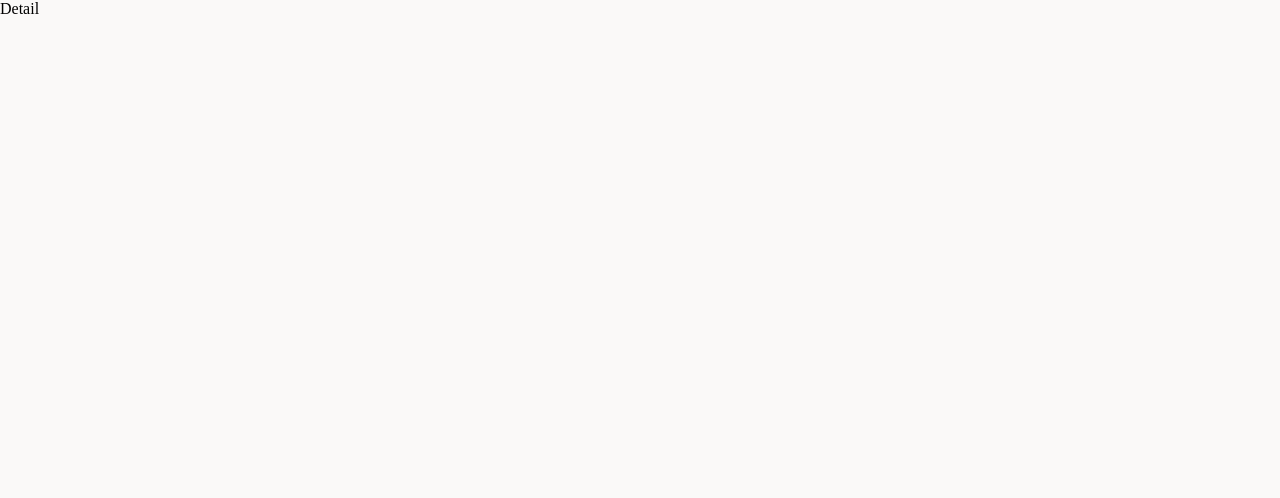
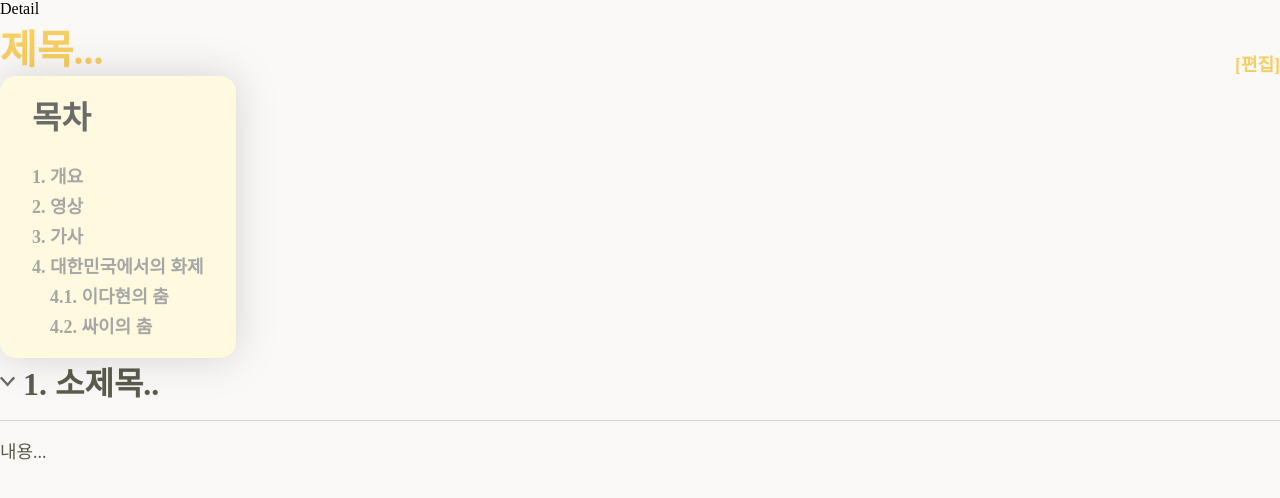
Before and after one commit to likelion-Bridge/memeki-front, a React (Create React App) app: page /detail in a window 1280 px wide. Shown: the top 498 px of the page. Built offline with nearby package versions, Linux system fonts and the light colour scheme; a web font is replaced by a local one.

Commit message:
Feat - detail 컴포넌들s 생성(#18)

```diff
--- a/package.json
+++ b/package.json
@@ -38,5 +38,8 @@
       "last 1 firefox version",
       "last 1 safari version"
     ]
+  },
+  "devDependencies": {
+    "@babel/plugin-proposal-private-property-in-object": "^7.21.11"
   }
 }
--- a/public/index.html
+++ b/public/index.html
@@ -1,14 +1,11 @@
-<!DOCTYPE html>
+<!doctype html>
 <html lang="en">
   <head>
     <meta charset="utf-8" />
     <link rel="icon" href="%PUBLIC_URL%/favicon.ico" />
     <meta name="viewport" content="width=device-width, initial-scale=1" />
     <meta name="theme-color" content="#000000" />
-    <meta
-      name="description"
-      content="Web site created using create-react-app"
-    />
+    <meta name="description" content="Web site created using create-react-app" />
     <link rel="apple-touch-icon" href="%PUBLIC_URL%/logo192.png" />
     <!--
       manifest.json provides metadata used when your web app is installed on a
--- /dev/null
+++ b/src/component/detail/Component.jsx
@@ -0,0 +1,97 @@
+/** @jsxImportSource @emotion/react */
+import React from 'react';
+import { css } from '@emotion/react';
+import { Body1, Body1Bold, Header1, Title } from '../emotion/FontComponent';
+import theme from '../../styles/theme';
+import { TextBox } from '../emotion/Component';
+
+export const DocumentTitle = ({ title }) => {
+  return (
+    <TextBox
+      style={css`
+        color: ${theme.palette.primary[500]};
+      `}
+    >
+      <Title>{title}</Title>
+      <div
+        css={css`
+          display: inline-flex;
+          align-items: flex-end;
+        `}
+      >
+        <Body1Bold>[편집]</Body1Bold>
+      </div>
+    </TextBox>
+  );
+};
+
+export const DocumentIndex = () => {
+  const contextDummy =
+    '1. 개요\n2. 영상\n3. 가사\n4. 대한민국에서의 화제\n    4.1. 이다현의 춤\n    4.2. 싸이의 춤';
+  return (
+    <div
+      css={css`
+        display: flex;
+        background-color: ${theme.palette.primary[100]};
+        filter: drop-shadow(0 0 2rem rgba(0, 0, 0, 0.15));
+        padding: 1.6rem 3.2rem;
+        flex-direction: column;
+        max-width: fit-content;
+        min-height: fit-content;
+        border-radius: 1.6rem;
+        gap: 2.4rem;
+      `}
+    >
+      <div
+        css={css`
+          color: ${theme.palette.gray[500]};
+          ${theme.textVariants.header1};
+        `}
+      >
+        목차
+      </div>
+      <div
+        css={css`
+          color: ${theme.palette.gray[400]};
+          ${theme.textVariants.body1Bold}
+          line-height: 3rem;
+          white-space: pre-wrap;
+        `}
+      >
+        {contextDummy}
+      </div>
+    </div>
+  );
+};
+
+export const DocumentSection = ({ subTitle, context }) => {
+  return (
+    <div
+      css={css`
+        color: ${theme.palette.gray[600]};
+      `}
+    >
+      <div
+        css={css`
+          display: flex;
+          flex-direction: row;
+          gap: 0.8rem;
+          padding-bottom: 1.6rem;
+          border-bottom: 1px solid ${theme.palette.gray[300]};
+          margin-bottom: 1.6rem;
+        `}
+      >
+        <div
+          css={css`
+            display: inline-flex;
+            align-items: center;
+          `}
+        >
+          <img src={process.env.PUBLIC_URL + '/images/selectIcon.png'} alt="icon" />
+        </div>
+        <Header1>{subTitle}</Header1>
+      </div>
+      <Body1>{context}</Body1>
+    </div>
+  );
+};
--- a/src/component/detail/Detail.jsx
+++ b/src/component/detail/Detail.jsx
@@ -1,7 +1,15 @@
 import React from 'react';
+import { DocumentIndex, DocumentSection, DocumentTitle } from './Component';
 
 const Detail = () => {
-  return <div>Detail</div>;
+  return (
+    <div>
+      Detail
+      <DocumentTitle title="제목..." />
+      <DocumentIndex />
+      <DocumentSection subTitle="1. 소제목.." context="내용..." />
+    </div>
+  );
 };
 
 export default Detail;
--- a/src/component/emotion/Component.jsx
+++ b/src/component/emotion/Component.jsx
@@ -66,7 +66,7 @@ export const Header = ({ type }) => {
       `}
     >
       <img
-        src={process.env.PUBLIC_URL + './images/logo.png'}
+        src={process.env.PUBLIC_URL + '/images/logo.png'}
         alt="logo"
         css={css`
           width: 10rem;
@@ -97,7 +97,7 @@ export const Header = ({ type }) => {
           `}
         >
           <img
-            src={process.env.PUBLIC_URL + './images/search.png'}
+            src={process.env.PUBLIC_URL + '/images/search.png'}
             alt="search"
             css={css`
               width: 2rem;
@@ -155,7 +155,7 @@ export const SearchBar = () => {
         `}
       />
       <img
-        src="./images/search.png"
+        src={process.env.PUBLIC_URL + '/images/search.png'}
         alt="search"
         css={css`
           margin: 0.8rem 1.6rem;
@@ -253,7 +253,7 @@ export const SelectBox = ({ type }) => {
           `}
         >
           <img
-            src={process.env.PUBLIC_URL + './images/selectIcon.png'}
+            src={process.env.PUBLIC_URL + '/images/selectIcon.png'}
             alt="selectIcon"
             css={css`
               width: 1.5rem;
@@ -300,13 +300,13 @@ export const SelectBox = ({ type }) => {
  * space-between의 배치로 되어 있는 TextBox
  * @param {ReactNode} children
  */
-export const TextBox = ({ children }) => (
+export const TextBox = ({ children, style }) => (
   <div
     css={css`
       width: 100%;
       display: flex;
       justify-content: space-between;
-      align-items: flex-start;
+      ${style}
     `}
   >
     {children}
@@ -344,7 +344,7 @@ export const MemeInfoBox = () => {
           `}
         >
           <img
-            src="./images/logo.png"
+            src={process.env.PUBLIC_URL + '/images/logo.png'}
             alt="search"
             css={css`
               margin: 0.8rem 1.6rem;
--- a/src/component/emotion/FontComponet.jsx
+++ b/src/component/emotion/FontComponent.jsx
@@ -6,7 +6,7 @@ import theme from '../../styles/theme';
 export const Title = ({ children, style }) => (
   <div
     css={css`
-      ${theme.typography.title};
+      ${theme.textVariants.title};
       ${style};
     `}
   >
@@ -17,7 +17,7 @@ export const Title = ({ children, style }) => (
 export const Header1 = ({ children, style }) => (
   <div
     css={css`
-      ${theme.typography.header1};
+      ${theme.textVariants.header1};
       ${style};
     `}
   >
@@ -28,7 +28,7 @@ export const Header1 = ({ children, style }) => (
 export const Header2 = ({ children, style }) => (
   <div
     css={css`
-      ${theme.typography.header2};
+      ${theme.textVariants.header2};
       ${style};
     `}
   >
@@ -39,7 +39,7 @@ export const Header2 = ({ children, style }) => (
 export const Body1 = ({ children, style }) => (
   <div
     css={css`
-      ${theme.typography.body1};
+      ${theme.textVariants.body1};
       ${style};
     `}
   >
@@ -50,7 +50,7 @@ export const Body1 = ({ children, style }) => (
 export const Body1Bold = ({ children, style }) => (
   <div
     css={css`
-      ${theme.typography.body1Bold};
+      ${theme.textVariants.body1Bold};
       ${style};
     `}
   >
@@ -61,7 +61,7 @@ export const Body1Bold = ({ children, style }) => (
 export const Body2 = ({ children, style }) => (
   <div
     css={css`
-      ${theme.typography.body2};
+      ${theme.textVariants.body2};
       ${style};
     `}
   >
@@ -72,7 +72,7 @@ export const Body2 = ({ children, style }) => (
 export const Body2Bold = ({ children, style }) => (
   <div
     css={css`
-      ${theme.typography.body2Bold};
+      ${theme.textVariants.body2Bold};
       ${style};
     `}
   >
--- a/src/index.js
+++ b/src/index.js
@@ -10,7 +10,7 @@ root.render(
   <React.StrictMode>
     <GlobalStyle />
     <App />
-  </React.StrictMode>
+  </React.StrictMode>,
 );
 
 // If you want to start measuring performance in your app, pass a function
--- a/src/reportWebVitals.js
+++ b/src/reportWebVitals.js
@@ -1,4 +1,4 @@
-const reportWebVitals = onPerfEntry => {
+const reportWebVitals = (onPerfEntry) => {
   if (onPerfEntry && onPerfEntry instanceof Function) {
     import('web-vitals').then(({ getCLS, getFID, getFCP, getLCP, getTTFB }) => {
       getCLS(onPerfEntry);
```
Also changed, not shown: src/component/emotion/quill.snow.css (+16 -4 lines), src/index.css (+3 -5 lines), 1 other file (tests, documents, lock files or other folders).
